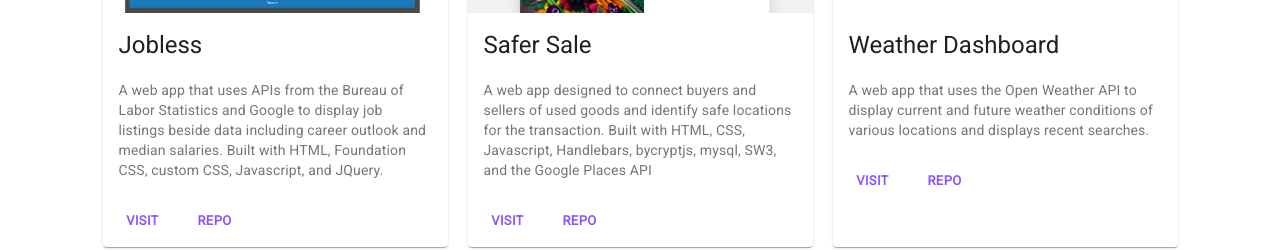
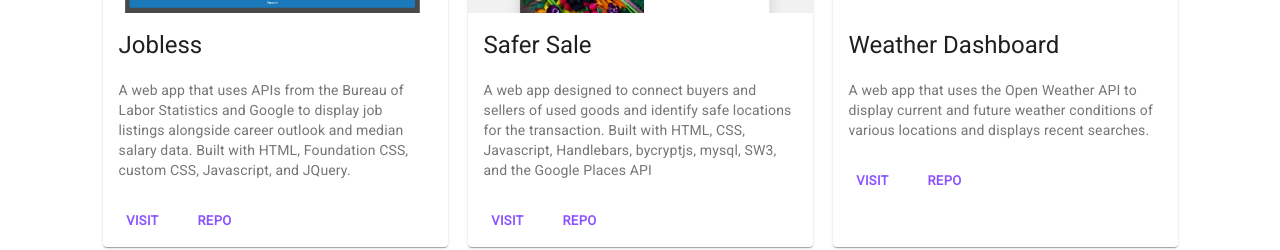
Before and after one commit to merriammassey/portfolio, a React (Create React App) app: page /#/myportfolio in a window 1280 px wide. Shown: the part 332-582 px from the top of the page. Built offline with nearby package versions, Linux system fonts and the light colour scheme.

Commit message:
new headshot

```diff
--- a/src/components/About/index.js
+++ b/src/components/About/index.js
@@ -1,7 +1,7 @@
 import React from "react";
 //import headshot from "../../assets/headshot.png";
 import "./style.css";
-import image from "../../assets/headshot.png";
+import image from "../../assets/headshot2021.jpg";
 import Footer from "../Footer";
 
 function About() {
--- a/src/components/Portfolio/index.js
+++ b/src/components/Portfolio/index.js
@@ -15,7 +15,7 @@ function Portfolio(props) {
     {
       name: "Jobless",
       description:
-        "A web app that uses APIs from the Bureau of Labor Statistics and Google to display job listings beside data including career outlook and median salaries. Built with HTML, Foundation CSS, custom CSS, Javascript, and JQuery.",
+        "A web app that uses APIs from the Bureau of Labor Statistics and Google to display job listings alongside career outlook and median salary data. Built with HTML, Foundation CSS, custom CSS, Javascript, and JQuery.",
       image: jobless,
       repo: "https://github.com/merriammassey/job-search",
       deployment: "https://merriammassey.github.io/job-search/",
```
Also changed, not shown: src/assets/headshot2021.jpg (added).
